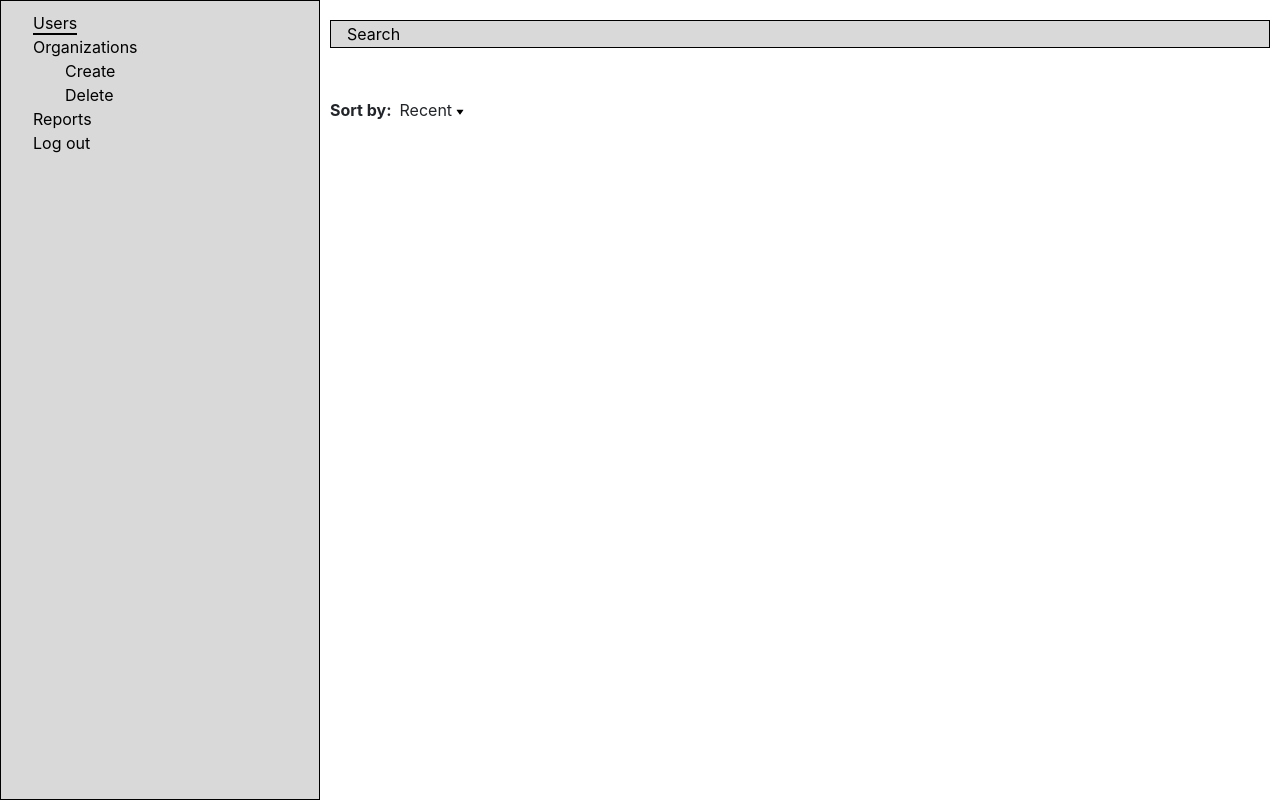
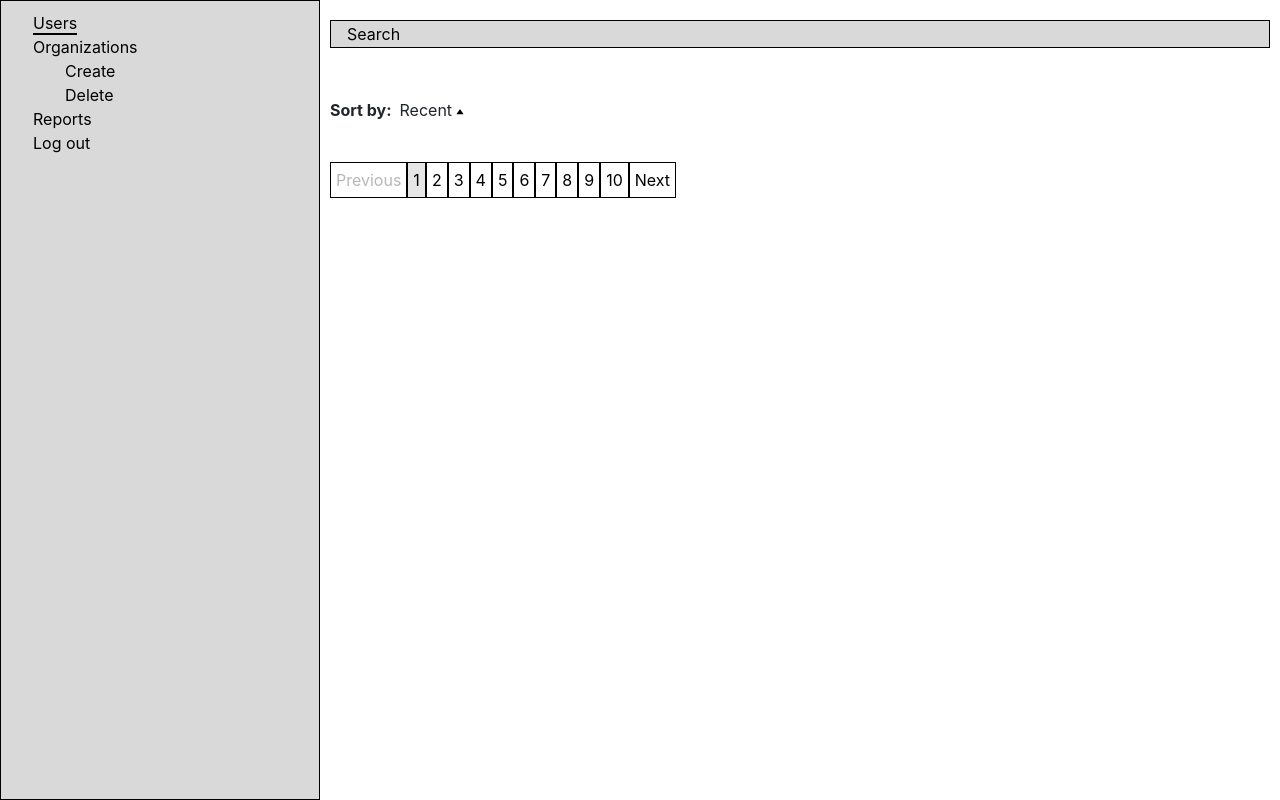
Before and after one commit to Densv03/chall-bo, a React (Create React App) app: page /users/list in a window 1280 px wide. Built offline with nearby package versions, Linux system fonts and the light colour scheme; sample sign-in values are in the browser's storage.

Commit message:
feat(userList): add Pagination component, add logic to BE implementation

```diff
--- a/package.json
+++ b/package.json
@@ -12,6 +12,7 @@
     "@types/react-dom": "^18.2.10",
     "axios": "^1.5.1",
     "chroma-js": "^2.4.2",
+    "lodash.debounce": "^4.0.8",
     "node-sass": "^7.0.3",
     "react": "^18.2.0",
     "react-dom": "^18.2.0",
@@ -50,6 +51,7 @@
   },
   "devDependencies": {
     "@types/chroma-js": "^2.4.1",
+    "@types/lodash.debounce": "^4.0.8",
     "husky": "^8.0.3",
     "prettier": "^3.0.3"
   }
--- a/src/components/Users/UserList.tsx
+++ b/src/components/Users/UserList.tsx
@@ -1,11 +1,74 @@
+import React, { useEffect } from 'react';
 import { ChallInput } from '../UI/ChallInput';
 import { ChallInputThemeEnum } from '../../enums/UI/chall-input-theme.enum';
 import { SortBy } from '../shared/SortBy';
+import Pagination from '../shared/Pagination';
+import { useCustomState } from '../../hooks/useCustomState.hook';
+import debounce from 'lodash/debounce';
+
+interface UserListState {
+  sortBy: 'asc' | 'desc';
+  page: number;
+  q: string;
+}
 
 export const UserList = () => {
+  const [userListState, setUserListState] = useCustomState<UserListState>({
+    sortBy: 'asc',
+    page: 1,
+    q: '',
+  });
+
+  useEffect(() => {
+    updateUsersList();
+  }, [userListState]);
+
+  function updateUserListState<K extends keyof UserListState>(
+    key: K,
+    value: UserListState[K]
+  ): void {
+    setUserListState({ ...userListState, [key]: value });
+  }
+
   function changeSortBy(direction: 'asc' | 'desc'): void {
-    console.log('direction', direction);
+    updateUserListState('sortBy', direction);
   }
+
+  function togglePage(page: number): void {
+    updateUserListState('page', page);
+  }
+
+  const debouncedUpdateSearchQuery = debounce((value: string) => {
+    updateUserListState('q', value);
+  }, 300);
+
+  function updateUsersList(): void {
+    // Fetch users
+    console.log('fetch', userListState);
+  }
+
+  const items = [
+    'one',
+    'two',
+    'three',
+    'four',
+    'five',
+    'six',
+    'seven',
+    'eight',
+    'nine',
+    'ten',
+    '11',
+    '12',
+    '13',
+    '14',
+    '15',
+    '16',
+    '17',
+    '18',
+    '19',
+    '20',
+  ];
 
   return (
     <div className="user-list-wrapper">
@@ -13,9 +76,13 @@ export const UserList = () => {
         theme={ChallInputThemeEnum.BACKGROUND_GRAY}
         placeholder="Search"
         className="w-100 px-3"
+        onChange={(e) => debouncedUpdateSearchQuery(e.target.value)}
       />
       <div className="sort-by-wrapper">
-        <SortBy onSortChange={changeSortBy} />
+        <SortBy onSortChange={changeSortBy} initialDirection={'asc'} />
+      </div>
+      <div className="user-list-pagination">
+        <Pagination items={items} itemsPerPage={2} togglePage={togglePage} />
       </div>
     </div>
   );
--- /dev/null
+++ b/src/components/shared/Pagination.tsx
@@ -0,0 +1,53 @@
+import React, { useEffect } from 'react';
+import usePagination from '../../hooks/usePagination.hook';
+
+interface PaginationProps {
+  items: any[];
+  itemsPerPage: number;
+  togglePage: (page: number) => void;
+}
+export const Pagination: React.FC<PaginationProps> = ({
+  items,
+  itemsPerPage,
+  togglePage,
+}) => {
+  const { currentPage, totalPages, prevPage, nextPage, goToPage, pageNumbers } =
+    usePagination(items, itemsPerPage);
+
+  useEffect(() => {
+    togglePage(currentPage);
+  }, [currentPage]);
+
+  return (
+    <div className="pagination">
+      <div>
+        <button
+          onClick={prevPage}
+          disabled={currentPage === 1}
+          className="pagination-item">
+          Previous
+        </button>
+        {pageNumbers.map((page, index) => (
+          <button
+            key={index}
+            onClick={() => goToPage(page)}
+            className={
+              index + 1 === currentPage
+                ? 'pagination-item pagination-item--active'
+                : 'pagination-item'
+            }>
+            {page}
+          </button>
+        ))}
+        <button
+          onClick={nextPage}
+          disabled={currentPage === totalPages}
+          className="pagination-item">
+          Next
+        </button>
+      </div>
+    </div>
+  );
+};
+
+export default Pagination;
--- a/src/components/shared/SortBy.tsx
+++ b/src/components/shared/SortBy.tsx
@@ -1,22 +1,32 @@
 import { ChallIcon } from '../UI/ChallIcon';
-import { useState } from 'react';
+import React, { useState } from 'react';
 
-export const SortBy = ({ onSortChange }: any) => {
-  const [direction, setDirection] = useState<'asc' | 'desc'>('asc');
-  function toggleDirection(): void {
-    setDirection(direction === 'asc' ? 'desc' : 'asc');
-    onSortChange(direction);
-  }
+interface SortByProps {
+  onSortChange: (direction: 'asc' | 'desc') => void;
+  initialDirection?: 'asc' | 'desc';
+}
+
+export const SortBy: React.FC<SortByProps> = ({
+  onSortChange,
+  initialDirection = 'asc',
+}) => {
+  const [direction, setDirection] = useState<'asc' | 'desc'>(initialDirection);
+
+  const toggleDirection = (): void => {
+    const newDirection = direction === 'asc' ? 'desc' : 'asc';
+    setDirection(newDirection);
+    onSortChange(newDirection);
+  };
+
   return (
     <div className="sort-by" onClick={toggleDirection}>
       <div className="sort-by__label">Sort by:</div>
       <div className="sort-by__filter">Recent</div>
       <div className="sort-by__direction">
-        {direction === 'asc' ? (
-          <ChallIcon name={'arrow-down'} className="chall-icon" />
-        ) : (
-          <ChallIcon name={'arrow-up'} className="chall-icon" />
-        )}
+        <ChallIcon
+          name={direction === 'asc' ? 'arrow-up' : 'arrow-down'}
+          className="chall-icon"
+        />
       </div>
     </div>
   );
--- a/src/hooks/useCustomState.hook.ts
+++ b/src/hooks/useCustomState.hook.ts
@@ -11,7 +11,7 @@ export function useCustomState<T>(
     const initialCustomState = {} as CustomState<T>;
     for (const key in initialState) {
       if (Object.prototype.hasOwnProperty.call(initialState, key)) {
-        initialCustomState[key] = '';
+        initialCustomState[key] = initialState[key] as string;
       }
     }
     return initialCustomState;
--- /dev/null
+++ b/src/hooks/usePagination.hook.ts
@@ -0,0 +1,39 @@
+import { useState } from 'react';
+import { UsePagination } from '../models/hooks/use-pagination.model';
+
+function usePagination(items: any[], itemsPerPage: number): UsePagination {
+  const [currentPage, setCurrentPage] = useState(1);
+
+  const totalPages = Math.ceil(items.length / itemsPerPage);
+
+  const nextPage = () => {
+    if (currentPage < totalPages) {
+      setCurrentPage(currentPage + 1);
+    }
+  };
+
+  const prevPage = () => {
+    if (currentPage > 1) {
+      setCurrentPage(currentPage - 1);
+    }
+  };
+
+  const goToPage = (page: number) => {
+    if (page >= 1 && page <= totalPages) {
+      setCurrentPage(page);
+    }
+  };
+
+  const pageNumbers = Array.from({ length: totalPages }, (_, i) => i + 1);
+
+  return {
+    currentPage,
+    totalPages,
+    nextPage,
+    prevPage,
+    goToPage,
+    pageNumbers,
+  };
+}
+
+export default usePagination;
--- /dev/null
+++ b/src/styles/components/shared/Pagination.scss
@@ -0,0 +1,13 @@
+@import 'src/styles/colors/light-theme';
+
+.pagination {
+  .pagination-item {
+    padding: 5px;
+    border: 1px solid $primary-border-color;
+    background-color: $primary-color;
+
+    &--active {
+      background-color: darken($primary-color, 10%);
+    }
+  }
+}
--- /dev/null
+++ b/src/styles/core/mixin.scss
@@ -0,0 +1,11 @@
+@function darken-color($color, $amount) {
+  @return darken($color, $amount);
+}
+
+@mixin darken-background($color, $amount) {
+  background: darken-color($color, $amount);
+}
+
+@mixin darken-text($color, $amount) {
+  color: darken-color($color, $amount);
+}
--- a/src/styles/shared.scss
+++ b/src/styles/shared.scss
@@ -1,5 +1,6 @@
 // Core
 @import './core/reset';
+@import './core/mixin';
 
 // Shared
 @import 'UI/ChallButton';
@@ -16,3 +17,4 @@
 @import './components/Sidenav';
 @import './components/Main';
 @import './components/shared/SortBy';
+@import './components/shared/Pagination';
```
Also changed, not shown: src/models/hooks/use-pagination.model.ts (added, +8 -0 lines), 1 other file (tests, documents, lock files or other folders).
